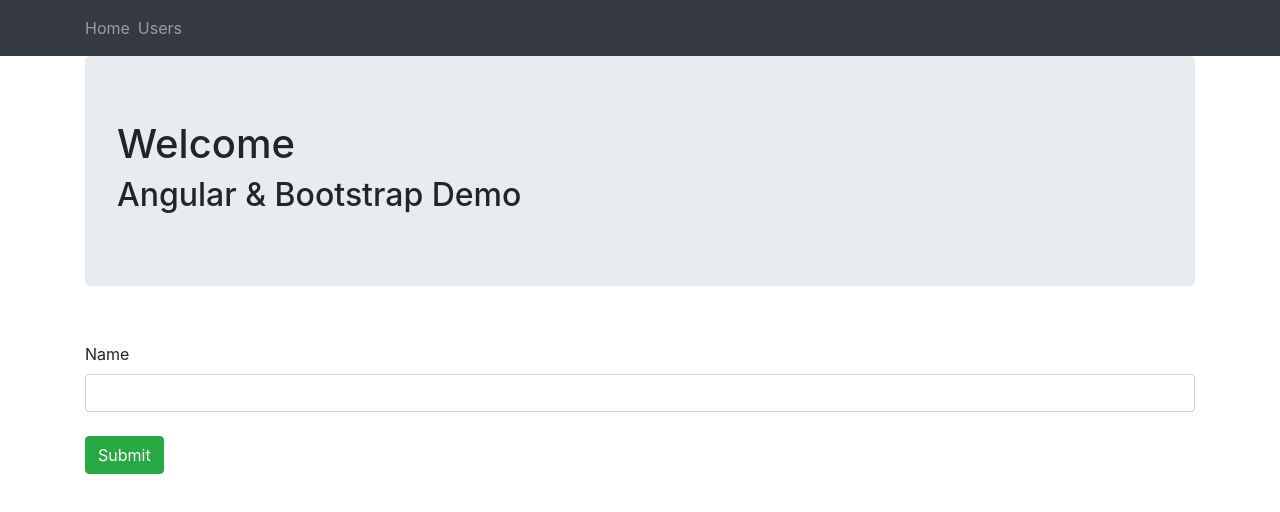
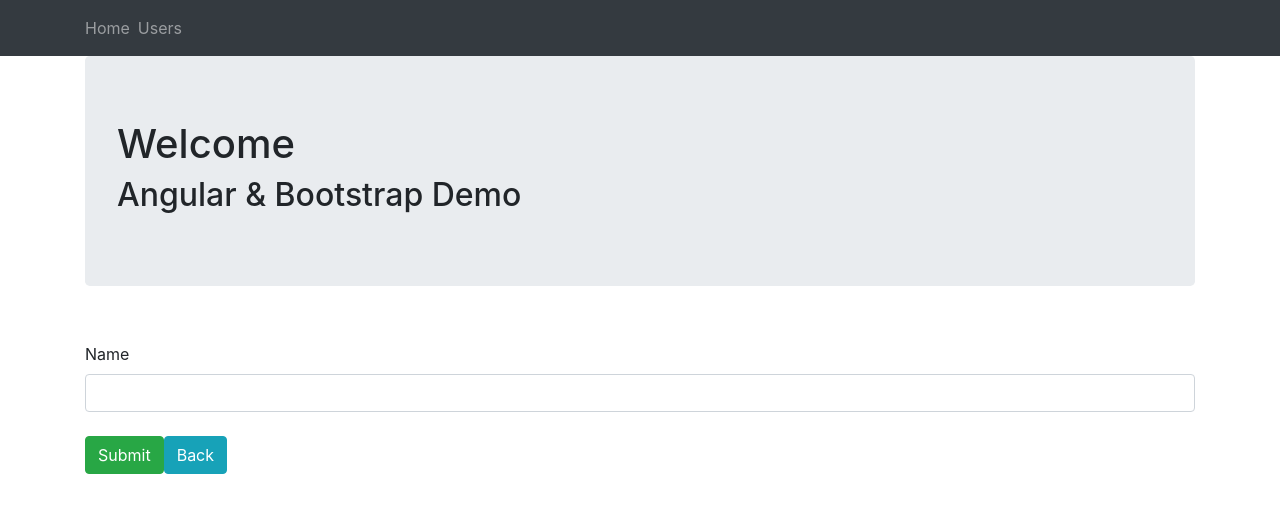
Before and after one commit to MateuszWasik/springboot, an Angular app in the folder frontend/: page /form in a window 1280 px wide. Shown: the top 512 px of the page. Built offline with nearby package versions, Linux system fonts and the light colour scheme.

Commit message:
Added back button to form component

```diff
--- a/frontend/src/app/form/form.component.html
+++ b/frontend/src/app/form/form.component.html
@@ -4,4 +4,5 @@
   <input type="text" class="form-control" required [(ngModel)]="username" name="username">
  <br>
   <button type="button" class="btn btn-success" value="submit" (click)="onSubmit(username)">Submit</button>
+  <button type="button" class="btn btn-info" (click)="toUsers()">Back</button>
 </form>
--- a/frontend/src/app/users/users.component.ts
+++ b/frontend/src/app/users/users.component.ts
@@ -58,4 +58,8 @@ export class UsersComponent implements OnInit {
   toForm() {
     this.router.navigateByUrl('/form');
   }
+
+  toUsers(){
+    this.router.navigateByUrl('/users');
+  }
 }
```
